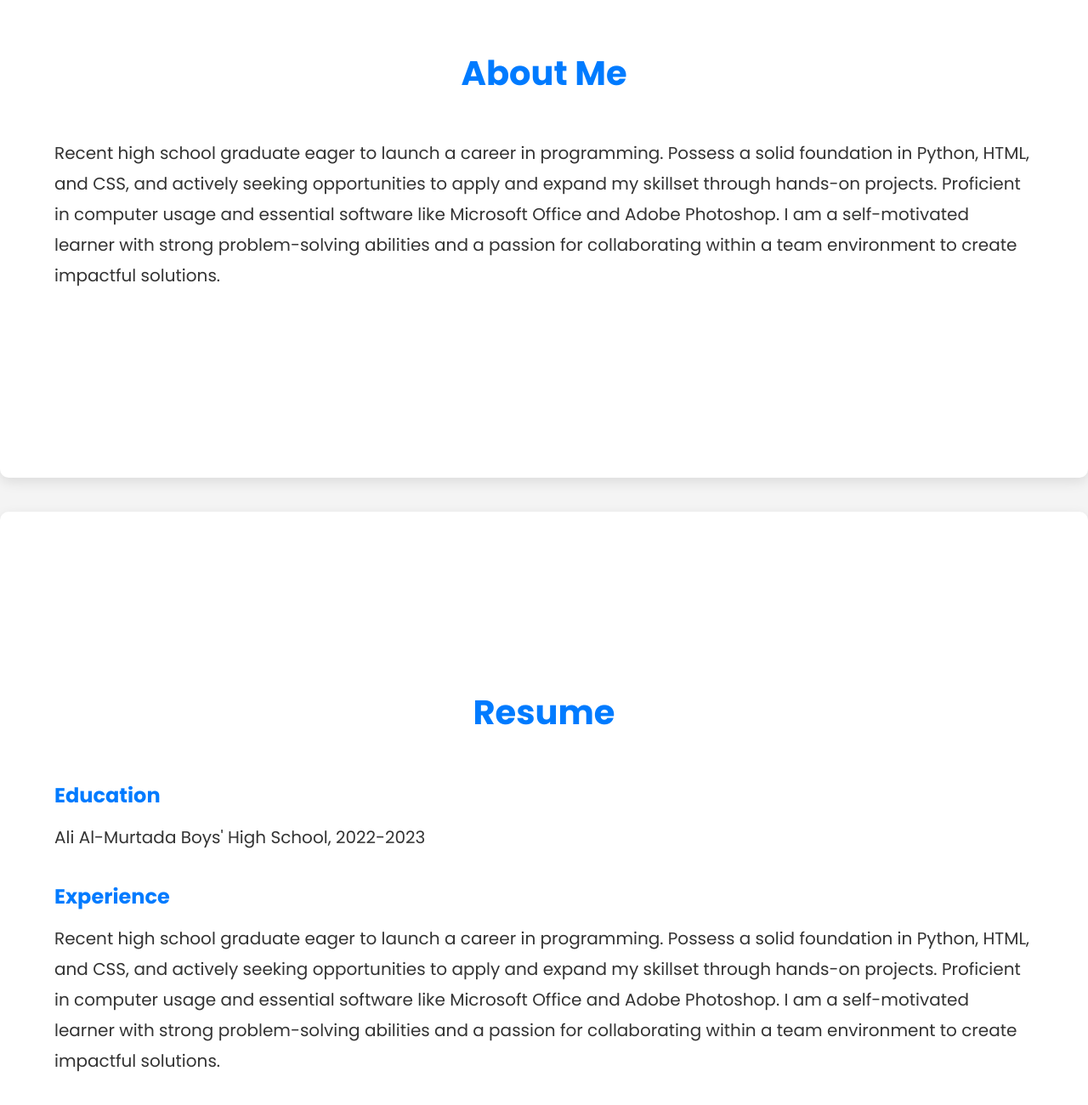
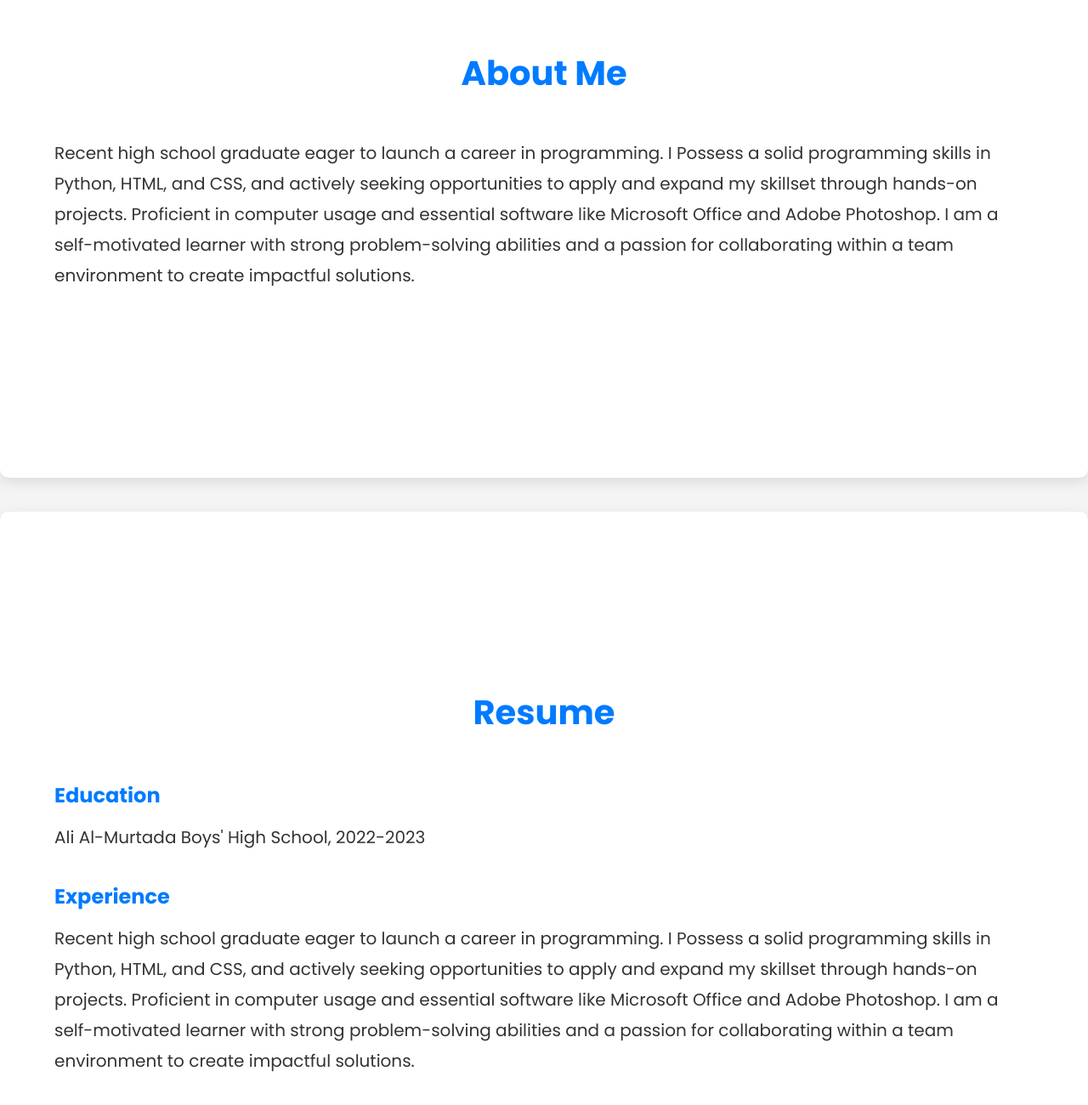
Before and after one commit to RicadroWilliam/RicardoWilliam.github.io, a plain HTML site: page index.html in a window 1280 px wide. Shown: the part 990-2290 px from the top of the page at 85% size. Drawn offline with Linux system fonts and the light colour scheme.

Commit message:
Update index.html

```diff
--- a/index.html
+++ b/index.html
@@ -43,7 +43,7 @@
           <h2>About Me</h2>
           <p>
             Recent high school graduate eager to launch a career in programming.
-            Possess a solid foundation in Python, HTML, and CSS, and actively
+            I Possess a solid programming skills in Python, HTML, and CSS, and actively
             seeking opportunities to apply and expand my skillset through
             hands-on projects. Proficient in computer usage and essential
             software like Microsoft Office and Adobe Photoshop. I am a
@@ -65,7 +65,7 @@
             <h3>Experience</h3>
             <p>
               Recent high school graduate eager to launch a career in
-              programming. Possess a solid foundation in Python, HTML, and CSS,
+              programming. I Possess a solid programming skills in Python, HTML, and CSS,
               and actively seeking opportunities to apply and expand my skillset
               through hands-on projects. Proficient in computer usage and
               essential software like Microsoft Office and Adobe Photoshop. I am
```
